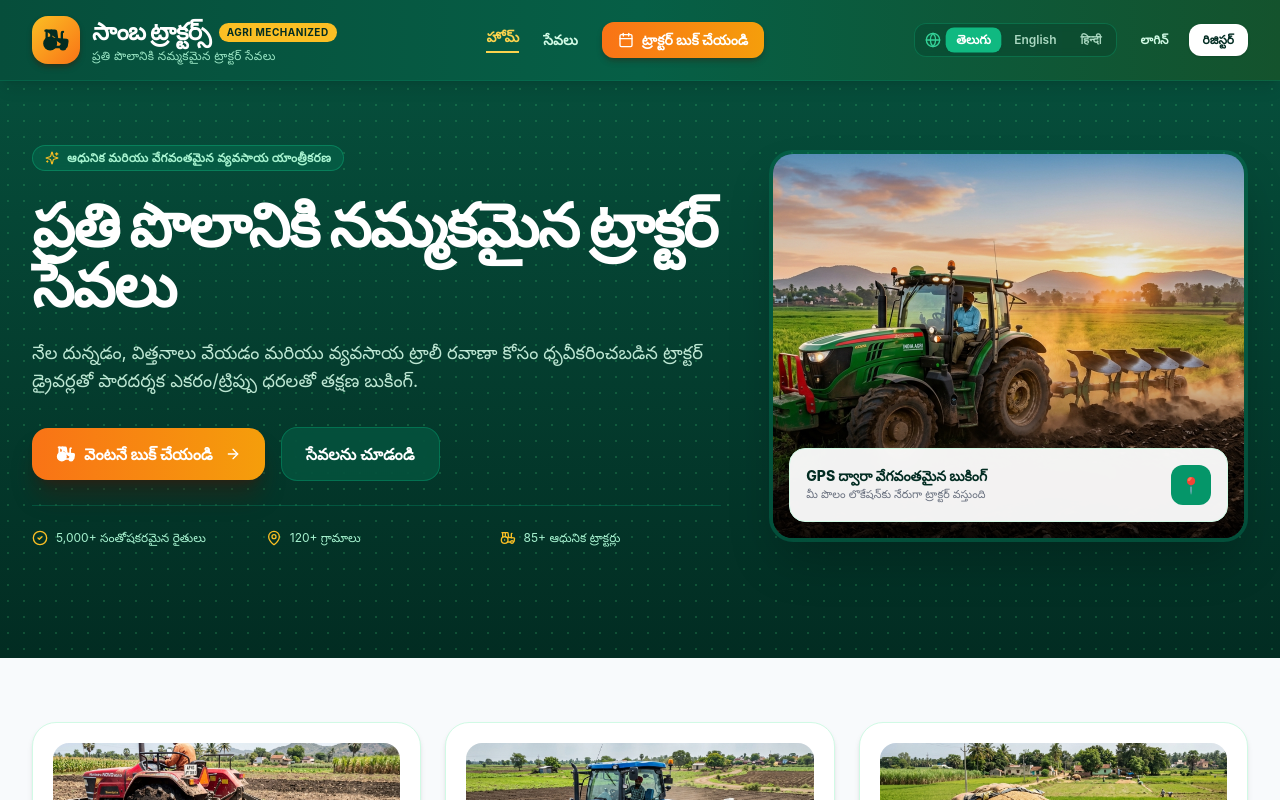
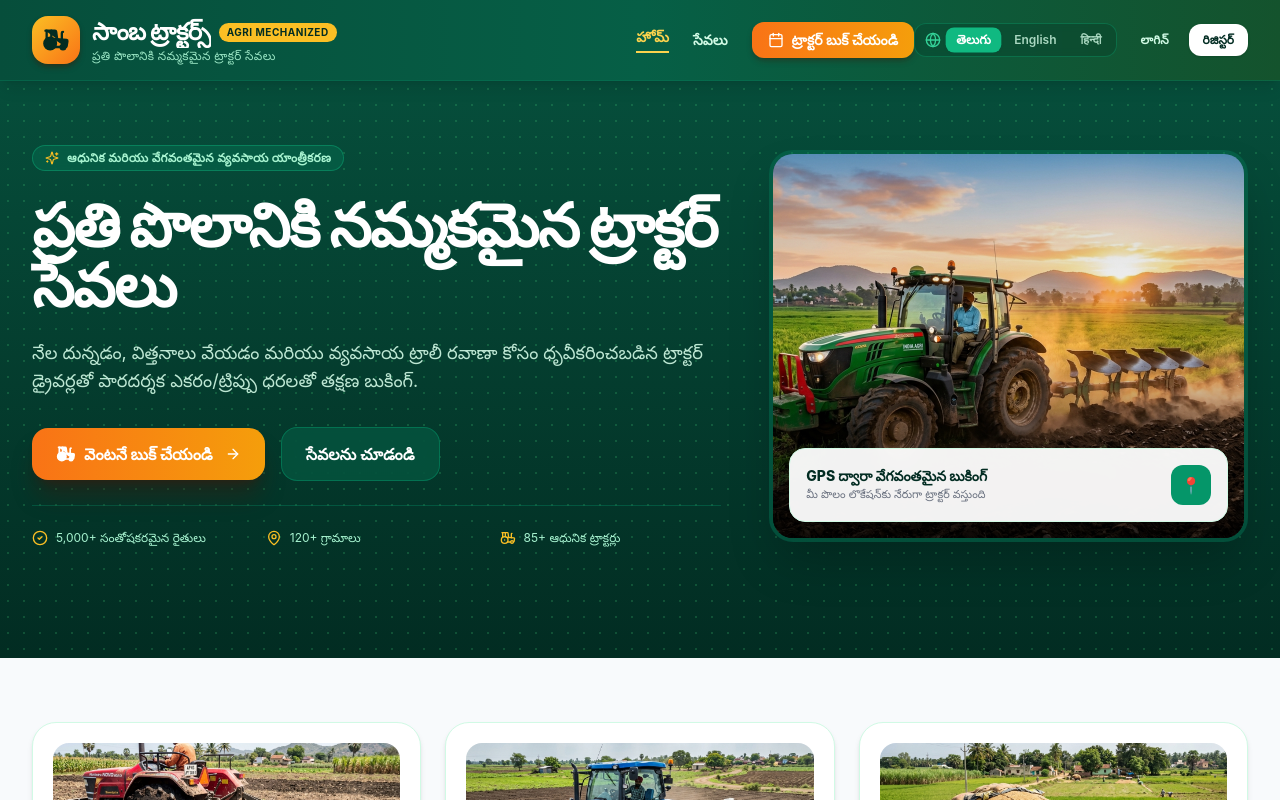
Before and after one commit to maheswarredd/TracktorsSamba, a React (Vite) app in the folder client/: page / in a window 1280 px wide. Shown: the top 800 px of the page. Built offline with nearby package versions, Linux system fonts and the light colour scheme; no server answers.

Commit message:
Update Navbar.jsx

```diff
--- a/client/src/components/Navbar.jsx
+++ b/client/src/components/Navbar.jsx
@@ -129,15 +129,20 @@ useEffect(() => {
         <div className="max-w-7xl mx-auto px-4 sm:px-6 lg:px-8">
           <div className="flex items-center justify-between h-20">
             {/* Logo and Brand Title */}
-            <Link to="/" className="flex items-center gap-3 group">
-              <div className="w-12 h-12 rounded-2xl bg-gradient-to-br from-amber-400 to-orange-500 flex items-center justify-center shadow-md shadow-amber-950/40 group-hover:scale-105 transition-transform duration-300">
-                <Tractor className="w-7 h-7 text-emerald-950 fill-emerald-950" />
-              </div>
-              <div className="flex flex-col">
-                <div className="flex items-center gap-2">
-                  <span className="text-xl sm:text-2xl font-extrabold tracking-tight text-white group-hover:text-amber-300 transition-colors">
-                    {brandName}
-                  </span>
+            <Link
+             to="/"
+          onClick={() => setMobileMenuOpen(false)}
+          className="flex min-w-0 flex-1 items-center gap-2 sm:gap-3 group"
+          >
+         <div className="w-10 h-10 sm:w-12 sm:h-12 shrink-0 rounded-xl sm:rounded-2xl bg-gradient-to-br from-amber-400 to-orange-500 flex items-center justify-center shadow-md shadow-amber-950/40 group-hover:scale-105 transition-transform duration-300">
+         <Tractor className="w-6 h-6 sm:w-7 sm:h-7 text-emerald-950 fill-emerald-950" />
+         </div>
+
+         <div className="flex min-w-0 flex-col">
+         <div className="flex min-w-0 items-center gap-2">
+         <span className="truncate text-lg sm:text-2xl font-extrabold tracking-tight text-white group-hover:text-amber-300 transition-colors">
+          {brandName}
+         </span>
                   <span className="hidden sm:inline-block px-2 py-0.5 text-[10px] uppercase font-bold tracking-wider rounded-full bg-amber-400 text-emerald-950">
                     Agri Mechanized
                   </span>
```
